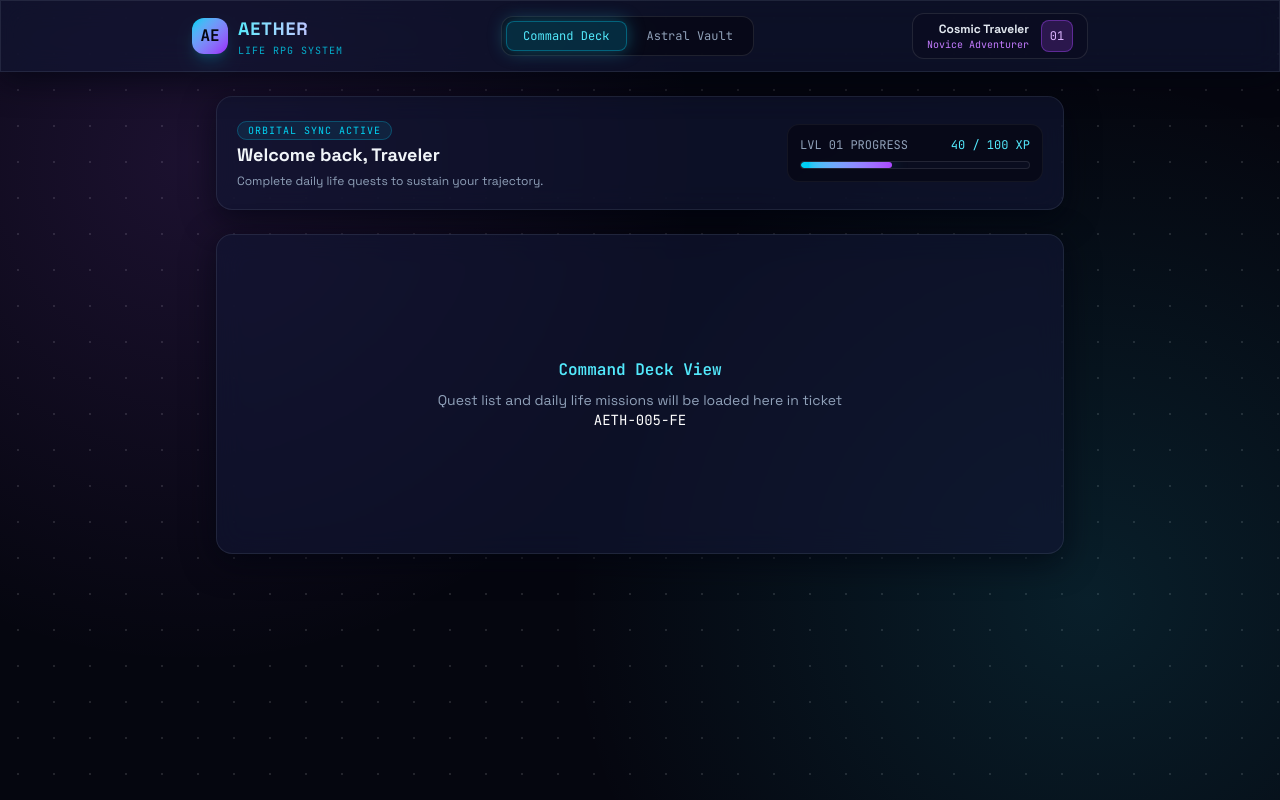
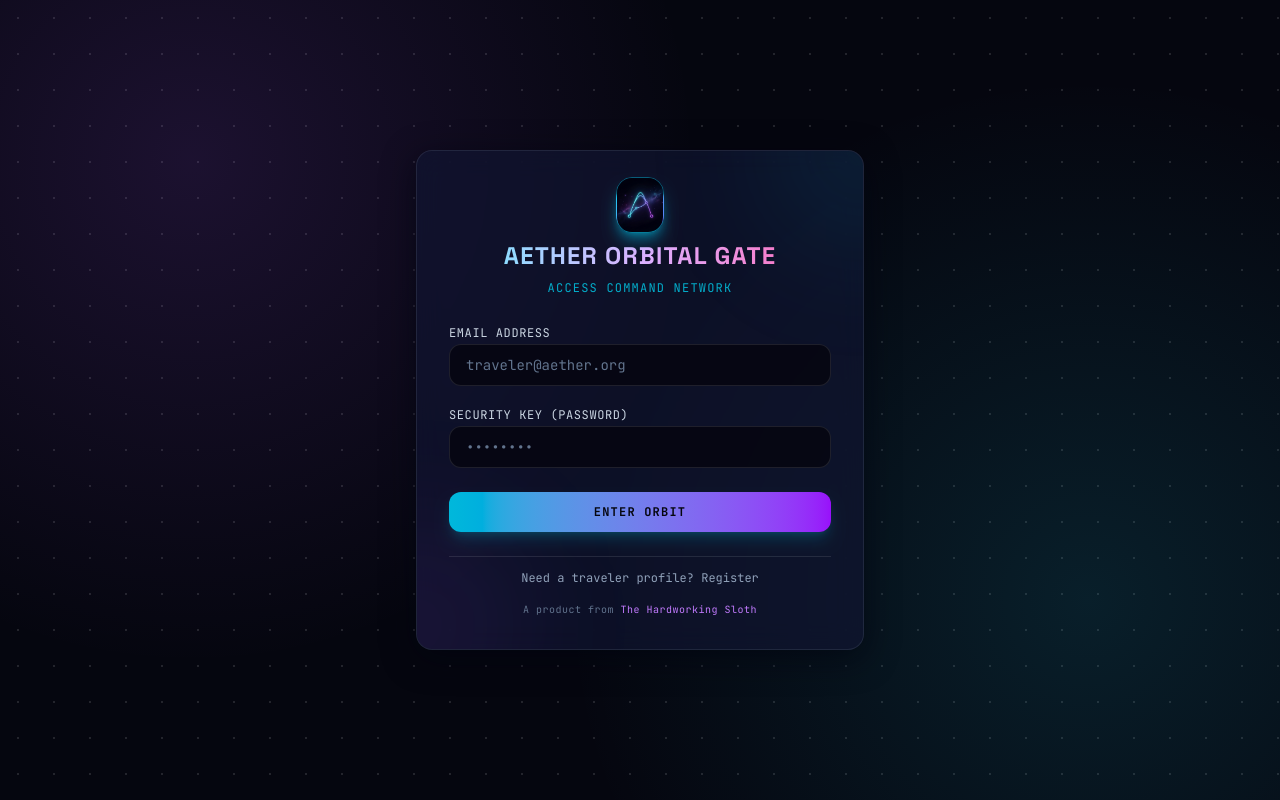
Before and after one commit to noahtran96/aether-life-rpg, a React (Vite) app in the folder frontend/: page / in a window 1280 px wide. Built offline with nearby package versions, Linux system fonts and the light colour scheme.

Commit message:
feat: build orbital gate auth screen & integrate brand assets

```diff
--- a/frontend/index.html
+++ b/frontend/index.html
@@ -2,7 +2,7 @@
 <html lang="en" class="dark">
   <head>
     <meta charset="UTF-8" />
-    <link rel="icon" type="image/svg+xml" href="/favicon.svg" />
+    <link rel="icon" type="image/png" href="/aether-logo.png" />
     <meta name="viewport" content="width=device-width, initial-scale=1.0" />
     <title>Aether - Cosmic Life RPG</title>
     <link rel="preconnect" href="https://fonts.googleapis.com" />
--- a/frontend/src/App.tsx
+++ b/frontend/src/App.tsx
@@ -1,13 +1,34 @@
 import { useState } from "react";
 import "./index.css";
 import Navbar from "./components/Navbar";
+import AuthScreen from "./components/AuthScreen";
 
 export default function App() {
+  const [isAuthenticated, setIsAuthenticated] = useState(false);
+  const [callsign, setCallsign] = useState("Cosmic Traveler");
   const [activeTab, setActiveTab] = useState("deck");
+
+  const handleLoginSuccess = (userCallsign: string) => {
+    setCallsign(userCallsign);
+    setIsAuthenticated(true);
+  };
+
+  const handleLogout = () => {
+    setIsAuthenticated(false);
+  };
+
+  if (!isAuthenticated) {
+    return <AuthScreen onLoginSuccess={handleLoginSuccess} />;
+  }
   return (
     <div className="min-h-screen flex flex-col">
       {/* Top HUD navigation */}
-      <Navbar activeTab={activeTab} setActiveTab={setActiveTab} />
+      <Navbar
+        activeTab={activeTab}
+        setActiveTab={setActiveTab}
+        callsign={callsign}
+        onLogout={handleLogout}
+      />
 
       {/* Main content area */}
       <main className="flex-1 max-w-4xl w-full mx-auto p-4 sm:p-6 space-y-6">
@@ -18,7 +39,7 @@ export default function App() {
               Orbital Sync Active
             </span>
             <h2 className="text-lg font-bold text-slate-100">
-              Welcome back, Traveler
+              Welcome back, {callsign}
             </h2>
             <p className="text-xs text-slate-400">
               Complete daily life quests to sustain your trajectory.
--- /dev/null
+++ b/frontend/src/components/AuthScreen.tsx
@@ -0,0 +1,116 @@
+import React, { useState } from "react";
+
+interface AuthScreenProps {
+  onLoginSuccess: (callsign: string) => void;
+}
+
+export default function AuthScreen({ onLoginSuccess }: AuthScreenProps) {
+  const [isRegister, setIsRegister] = useState(false);
+  const [callsign, setCallsign] = useState("Cosmic Traveler");
+  const [email, setEmail] = useState("");
+  const [password, setPassword] = useState("");
+
+  const handleSubmit = (e: React.FormEvent) => {
+    e.preventDefault();
+    onLoginSuccess(callsign.trim() || "CosmicTraveler");
+  };
+
+  return (
+    <div className="min-h-screen flex items-center justify-center p-4">
+      <div className="cosmic-card w-full max-w-md rounded-2xl p-6 sm:p-8 space-y-6 relative overflow-hidden">
+        {/* Glow decoration */}
+        <div className="absolute -top-24 -right-24 w-48 h-48 bg-cyan-500/10 rounded-full blur-3xl pointer-events-none" />
+        <div className="absolute -bottom-24 -left-24 w-48 h-48 bg-purple-500/10 rounded-full blur-3xl pointer-events-none" />
+
+        {/* Header branding */}
+        <div className="text-center space-y-2 relative z-10">
+          <div className="inline-flex w-12 h-12 rounded-2xl bg-gradient-to-br from-cyan-400 to-purple-600 items-center justify-center font-mono font-bold text-void-950 text-lg shadow-lg shadow-cyan-500/30 mb-1">
+            <img
+              src="/aether-logo.png"
+              alt="Aether Logo"
+              className="w-14 h-14 mx-auto rounded-2xl object-cover border border-cyan-400/40 shadow-lg shadow-cyan-500/30 mb-1"
+            />
+          </div>
+          <h1 className="text-2xl font-bold tracking-wider bg-gradient-to-r from-cyan-300 via-purple-300 to-pink-400 bg-clip-text text-transparent">
+            AETHER ORBITAL GATE
+          </h1>
+          <p className="text-xs font-mono text-cyan-400/80 uppercase tracking-widest">
+            {isRegister
+              ? "Initialize New Traveler Profile"
+              : "Access Command Network"}
+          </p>
+        </div>
+
+        {/* Form */}
+        <form onSubmit={handleSubmit} className="space-y-4 relative z-10">
+          {isRegister && (
+            <div className="space-y-1.5">
+              <label className="text-xs font-mono text-slate-300 uppercase tracking-wider">
+                Traveler Callsign
+              </label>
+              <input
+                type="text"
+                value={callsign}
+                onChange={(e) => setCallsign(e.target.value)}
+                placeholder="e.g. StarLord"
+                required
+                className="w-full bg-void-950/80 border border-white/10 rounded-xl px-4 py-2.5 text-sm text-slate-100 placeholder-slate-500 focus:outline-none focus:border-cyan-400 focus:ring-1 focus:ring-cyan-400 font-mono transition-all"
+              />
+            </div>
+          )}
+
+          <div className="space-y-1.5">
+            <label className="text-xs font-mono text-slate-300 uppercase tracking-wider">
+              Email Address
+            </label>
+            <input
+              type="email"
+              value={email}
+              onChange={(e) => setEmail(e.target.value)}
+              placeholder="traveler@aether.org"
+              required
+              className="w-full bg-void-950/80 border border-white/10 rounded-xl px-4 py-2.5 text-sm text-slate-100 placeholder-slate-500 focus:outline-none focus:border-cyan-400 focus:ring-1 focus:ring-cyan-400 font-mono transition-all"
+            />
+          </div>
+
+          <div className="space-y-1.5">
+            <label className="text-xs font-mono text-slate-300 uppercase tracking-wider">
+              Security Key (Password)
+            </label>
+            <input
+              type="password"
+              value={password}
+              onChange={(e) => setPassword(e.target.value)}
+              placeholder="••••••••"
+              required
+              className="w-full bg-void-950/80 border border-white/10 rounded-xl px-4 py-2.5 text-sm text-slate-100 placeholder-slate-500 focus:outline-none focus:border-cyan-400 focus:ring-1 focus:ring-cyan-400 font-mono transition-all"
+            />
+          </div>
+
+          <button
+            type="submit"
+            className="w-full mt-2 py-3 px-4 rounded-xl font-mono text-xs uppercase tracking-widest font-bold bg-gradient-to-r from-cyan-500 to-purple-600 text-void-950 hover:opacity-90 transition-all shadow-lg shadow-cyan-500/20 cursor-pointer"
+          >
+            {isRegister ? "Register & Initialize Orbit" : "Enter Orbit"}
+          </button>
+        </form>
+
+        {/* Toggle mode & Credit footer */}
+        <div className="text-center space-y-4 pt-2 border-t border-white/10 relative z-10">
+          <button
+            onClick={() => setIsRegister(!isRegister)}
+            className="text-xs text-slate-400 hover:text-cyan-300 transition-colors font-mono"
+          >
+            {isRegister
+              ? "Already have an orbit? Access Login"
+              : "Need a traveler profile? Register"}
+          </button>
+          <div className="text-[10px] font-mono text-slate-500 tracking-wider">
+            A product from{" "}
+            <span className="text-purple-400">The Hardworking Sloth</span>
+          </div>
+        </div>
+      </div>
+    </div>
+  );
+}
--- a/frontend/src/components/Navbar.tsx
+++ b/frontend/src/components/Navbar.tsx
@@ -1,9 +1,17 @@
 interface NavbarProps {
   activeTab: string;
   setActiveTab: (tab: string) => void;
+  callsign: string;
+  onLogout: () => void;
 }
 
-export default function Navbar({ activeTab, setActiveTab }: NavbarProps) {
+export default function Navbar({
+  activeTab,
+  setActiveTab,
+  callsign,
+  onLogout,
+}: NavbarProps) {
+  const initials = callsign.slice(0, 2).toUpperCase() || "AE";
   return (
     <header className="sticky top-0 z-50 cosmic-card border-b border-white/10 px-4 py-3 sm:px-8">
       <div className="max-w-4xl mx-auto flex flex-col sm:flex-row items-center justify-between gap-4">
@@ -11,7 +19,11 @@ export default function Navbar({ activeTab, setActiveTab }: NavbarProps) {
         <div className="flex items-center gap-3 w-full sm:w-auto justify-between sm:justify-start">
           <div className="flex items-center gap-2.5">
             <div className="w-9 h-9 rounded-xl bg-gradient-to-br from-cyan-400 to-purple-600 flex items-center justify-center font-mono font-bold text-void-950 shadow-lg shadow-cyan-500/20">
-              AE
+              <img
+                src="/aether-logo.png"
+                alt="Aether Logo"
+                className="w-9 h-9 rounded-xl object-cover border border-cyan-400/40 shadow-lg shadow-cyan-500/20"
+              />
             </div>
             <div>
               <h1 className="font-bold tracking-wider text-lg bg-gradient-to-r from-cyan-300 to-purple-300 bg-clip-text text-transparent">
@@ -23,9 +35,18 @@ export default function Navbar({ activeTab, setActiveTab }: NavbarProps) {
             </div>
           </div>
 
-          {/* User status badge (Mobile view right) */}
-          <div className="sm:hidden flex items-center gap-2 bg-void-900/80 px-3 py-1 rounded-full border border-purple-500/30">
-            <span className="text-xs font-mono text-purple-300">LV. 01</span>
+          {/* Mobile status + Logout */}
+          <div className="sm:hidden flex items-center gap-2">
+            <span className="text-xs font-mono text-purple-300 bg-void-900/80 px-2.5 py-1 rounded-full border border-purple-500/30">
+              LV. 01
+            </span>
+            <button
+              onClick={onLogout}
+              title="Exit Orbit"
+              className="text-xs font-mono text-slate-400 hover:text-pink-400 bg-void-900/80 px-2.5 py-1 rounded-full border border-white/10 transition-colors cursor-pointer"
+            >
+              Exit
+            </button>
           </div>
         </div>
 
@@ -45,19 +66,24 @@ export default function Navbar({ activeTab, setActiveTab }: NavbarProps) {
           </button>
         </nav>
 
-        {/* User HUD profile (Desktop) */}
+        {/* User HUD profile + Logout (Desktop) */}
         <div className="hidden sm:flex items-center gap-3 bg-void-900/60 px-3.5 py-1.5 rounded-xl border border-white/10">
           <div className="text-right">
-            <div className="text-xs font-bold text-slate-200">
-              Cosmic Traveler
-            </div>
+            <div className="text-xs font-bold text-slate-200">{callsign}</div>
             <div className="text-[10px] font-mono text-purple-400">
-              Novice Adventurer
+              LV. 01 • Novice
             </div>
           </div>
           <div className="w-8 h-8 rounded-lg bg-purple-500/20 border border-purple-500/40 flex items-center justify-center font-mono text-xs text-purple-300">
-            01
+            {initials}
           </div>
+          <button
+            onClick={onLogout}
+            title="Exit Orbit"
+            className="ml-1 pl-2.5 border-l border-white/10 text-[11px] font-mono text-slate-400 hover:text-pink-400 transition-colors cursor-pointer"
+          >
+            Exit
+          </button>
         </div>
       </div>
     </header>
```
Also changed, not shown: frontend/public/aether-logo.png (added).
